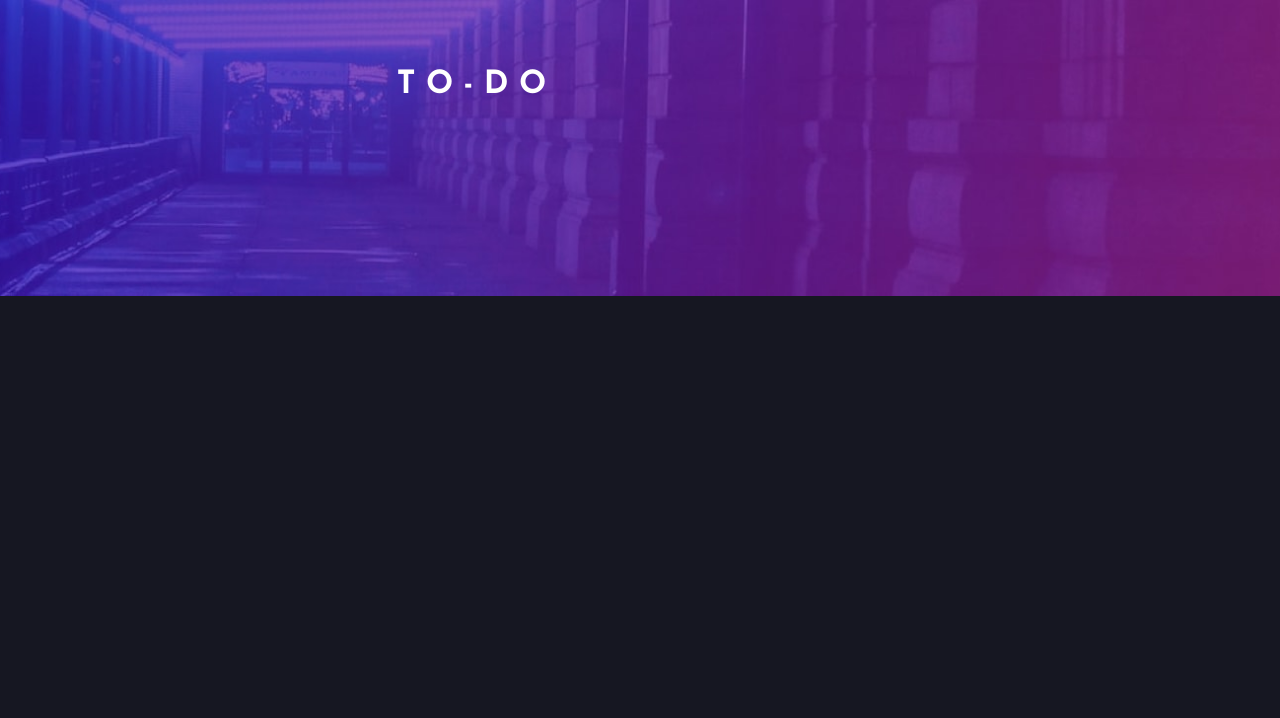
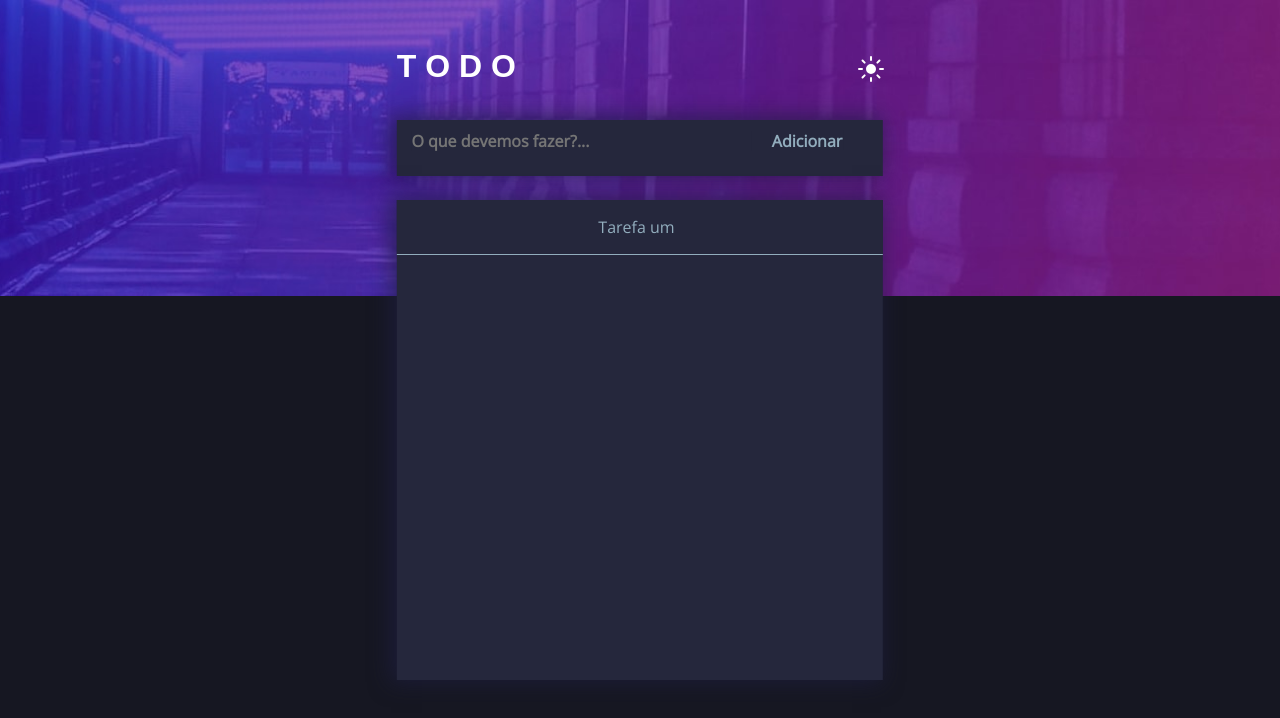
Before and after one commit to rafa-henr/todo-list, a plain HTML site: page index.html in a window 1280 px wide. Drawn offline with nearby package versions, Linux system fonts and the light colour scheme.

Commit message:
TODO list CSS finalizado

```diff
--- a/index.html
+++ b/index.html
@@ -5,43 +5,13 @@
   <meta name="viewport" content="width=device-width, initial-scale=1.0">
 
   <link rel="icon" type="images/png" sizes="32x32" href="./imagens/perfil_github-rafa_henr_.jpg">
-  <link href="https://fonts.googleapis.com/css2?family=Josefin+Sans:wght@700&family=Outfit:wght@300;400&display=swap" rel="stylesheet">
+  <link href="https://fonts.googleapis.com/css2?family=Open+Sans&display=swap" rel="stylesheet">
 
   <title>Portifólio Rafael | Todo app</title>
 
-  <style>
+  <link rel="stylesheet" href="style.css">
+  <script src="script.js"></script>
 
-  body{
-    background: rgb(22, 23, 34);
-  }
-
-  .container_BG{
-    z-index: 1;
-    position: absolute;
-    top: 0%;
-    left: 0%;
-    width: 100%;
-    height: 37%;
-  }
-
-  .img_BG{
-    object-fit: cover;
-    width: 100%;
-    height: 100%;
-    z-index: 1;
-  }
-
-  .Titulo{
-    font-size: 2.5vw;
-    position: absolute;
-    top: 6%;
-    left: 31%;
-    color:#fff;
-    font-family: Josefin Sans, sans-serif;
-    z-index: 2;
-  }
-
-  </style>
 </head>
 <body>
 
@@ -49,9 +19,28 @@
     <img class="img_BG" src="imagens/bg-desktop-dark.jpg" alt="Imagem de fundo">
   </div>
 
-  <h1 class="Titulo">T O - D O</h1>
+  <h1 class="Titulo">T O D O</h1>
 
-  <!-- Add dynamic number --> items left
+  <img class="IconTema" id="IconTema" src="imagens/icon-sun.svg" alt="Icone Dia/Noite">
+
+<div class="container_Input">
+  <input class="InputTarefas" id="InputTarefas" type="text" placeholder="O que devemos fazer?...">
+  <button class="btnAdd" id="btnAdd">Adicionar</button>
+</div>
+
+  <div class="container_Tarefas">
+
+    <ul class="lista_Tarefas">
+      <li class="Tarefa">
+        <img class="Icon" src="imagens/icon-check.svg" alt="Icone de tarefa feita">
+        <p class="TextosTarefas">Tarefa um</p>
+        <img class="Icon" src="imagens/icon-cross.svg" alt="">
+      </li>
+    </ul>
+
+  </div>
+
+  <!-- Add dynamic number  items left
 
   All
   Active
@@ -59,7 +48,7 @@
 
   Clear Completed
 
-  Drag and drop to reorder list
+  Drag and drop to reorder list -->
 
 
 </body>
--- /dev/null
+++ b/style.css
@@ -0,0 +1,157 @@
+*{
+    margin: 0;
+    padding: 0;
+    box-sizing: border-box;
+    font-family: 'Open Sans', sans-serif;
+    outline: none;
+    color: #92adbd;
+}
+body{
+    background: #161722;
+  }
+
+.container_BG{
+    z-index: 0;
+    position: absolute;
+    top: 0%;
+    left: 0%;
+    width: 100%;
+    height: 37%;
+    min-height: 150px;
+    }
+
+.img_BG{
+    object-fit: cover;
+    width: 100%;
+    height: 100%;
+    z-index: 0;
+    }
+
+.Titulo{
+    font-size: 2.5vw;
+    position: absolute;
+    top: 6%;
+    left: 31%;
+    color:#fff;
+    font-family: Josefin Sans, sans-serif;
+    z-index: 1;
+}
+
+.IconTema{
+    position:absolute;
+    top: 7%;
+    left:67%;
+    z-index: 2;
+    cursor: pointer;
+}
+
+.container_Input{
+    background-color: #25273c;
+    box-shadow: -4px -1px 21px 3px rgba(31,31,66,0.69);
+    -webkit-box-shadow: -4px -1px 21px 3px rgba(31,31,66,0.69);
+    -moz-box-shadow: -4px -1px 21px 3px rgba(31,31,66,0.69);
+
+    position: absolute;
+    top: 15%;
+    left: 50%;
+    transform: translateX(-50%);
+
+    width: 38%;
+    min-width: 200px;
+    height: 7%;
+    min-height: 20px;
+
+    z-index: 1;
+}
+
+.InputTarefas{
+    margin-top: 2.3%;
+    margin-left: 3%;
+    margin-bottom: 3%;
+
+    width: 70%;
+    min-width: 150px;
+    height: 8.5%;
+    min-height: 20px;
+
+    background-color: #25273c;
+    border: none;
+    font-size: 100%;
+    font-weight: bold;
+    text-align: left;
+}
+
+.btnAdd{
+    cursor: pointer;
+    transition: opacity 0.2s ease-in-out;
+
+    margin-top: 1%;
+    margin-left: 3%;
+
+    width: 15%;
+    height: 8%;
+    min-height: 20px;
+
+    border: none;
+    background-color: #25273c;
+    font-size: 100%;
+    font-weight: bold;
+    text-align: center;
+}
+
+
+.container_Tarefas{
+    background-color: #25273c;
+    box-shadow: -4px -1px 21px 3px rgba(31,31,66,0.69);
+    -webkit-box-shadow: -4px -1px 21px 3px rgba(31,31,66,0.69);
+    -moz-box-shadow: -4px -1px 21px 3px rgba(31,31,66,0.69);
+
+    position: absolute;
+    top: 25%;
+    left: 50%;
+    transform: translateX(-50%);
+
+    width: 38%;
+    min-width: 200px;
+    height: 60%;
+    min-height: 400px;
+
+
+    z-index: 1;
+}
+
+
+.btnAdd:hover{
+    opacity: 0.7;
+}
+
+.btnAdd:active{
+    opacity: 0.5;
+}
+
+.lista_Tarefas{
+    width: 100%;
+    list-style-type:none ;
+}
+
+.Tarefa{
+    height: 10%;
+    display: flex;
+    background-color: #25273c;
+    justify-content: space-between;
+    align-items: center;
+    padding: 0% 2%;
+    border-bottom: 1px solid #92adbd;
+    width: 100%;
+    height: 55px;
+    cursor: pointer;
+}
+
+.Icon{
+    opacity: 0;
+    transition: opacity 0.5s ease-in-out;
+}
+
+.Tarefa:hover img{
+    opacity: 1;
+}
```
Also changed, not shown: script.js (added).
